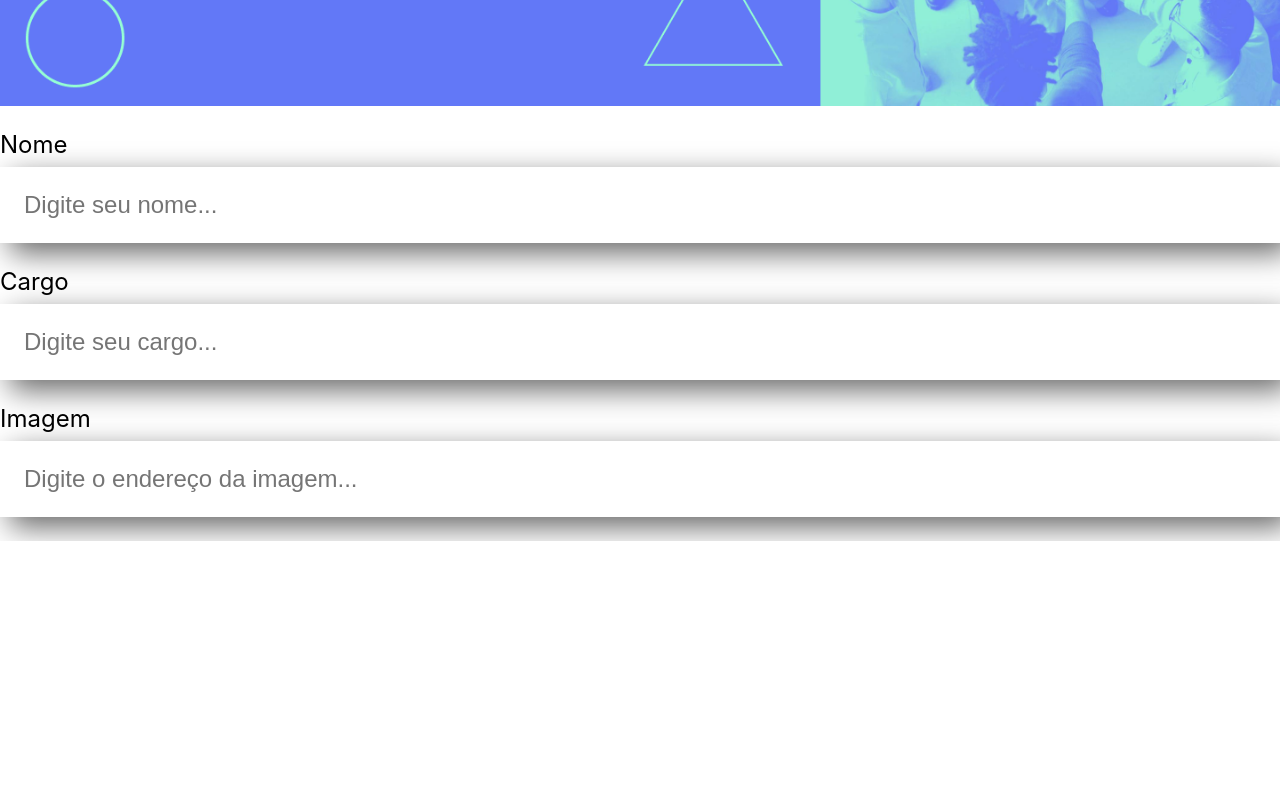
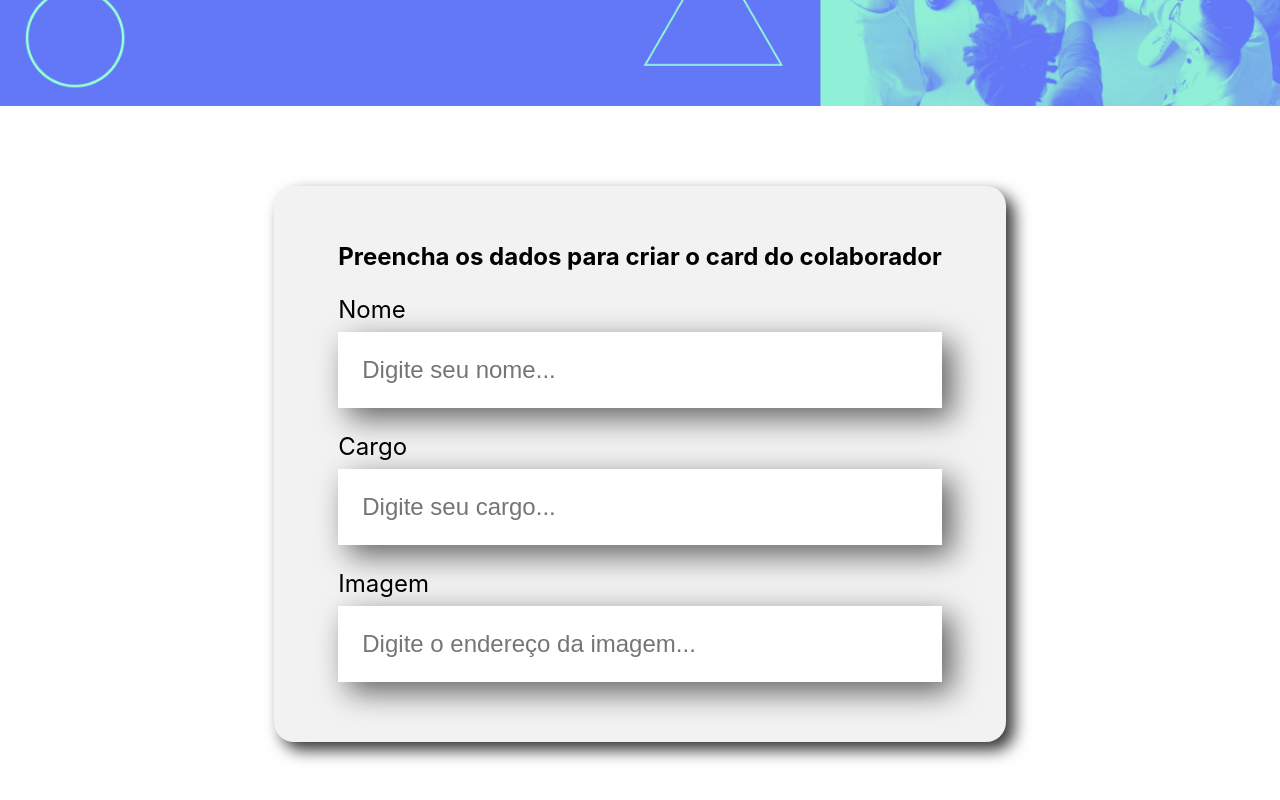
Before and after one commit to renangf4/Estudo-React-Organo, a React (Create React App) app: page / in a window 1280 px wide. Shown: the part 388-1188 px from the top of the page. Before the commit the page ends 929 px from the top, so only its background shows below. Built offline with nearby package versions, Linux system fonts and the light colour scheme.

Commit message:
finalizado componente formulario

```diff
--- a/src/App.js
+++ b/src/App.js
@@ -1,13 +1,11 @@
 import Banner from './components/Banner';
-import CampoTexto from './components/CampoTexto';
+import Formulario from './components/Formulario';
 
 function App() {
   return (
     <div className="App">
       <Banner />
-      <CampoTexto label="Nome" placeholder="Digite seu nome"/>
-      <CampoTexto label="Cargo" placeholder="Digite seu cargo"/>
-      <CampoTexto label="Imagem" placeholder="Digite o endereço da imagem"/>
+      <Formulario />
     </div>
   );
 }
--- /dev/null
+++ b/src/components/Formulario/Formulario.css
@@ -0,0 +1,13 @@
+.formulario {
+    display: flex;
+    justify-content: center;
+    margin: 80px 0;
+}
+
+.formulario form {
+    max-width: 80%;
+    background: #f2f2f2;
+    border-radius: 20px;
+    padding: 36px 64px;
+    box-shadow: 8px 8px 16px rgba(0,0,0,.8);
+}
--- /dev/null
+++ b/src/components/Formulario/index.js
@@ -0,0 +1,17 @@
+import CampoTexto from '../CampoTexto';
+import './Formulario.css';
+
+const Formulario = () => {
+    return (
+        <section className="formulario">
+            <form>
+                <h2>Preencha os dados para criar o card do colaborador</h2>
+                <CampoTexto label="Nome" placeholder="Digite seu nome"/>
+                <CampoTexto label="Cargo" placeholder="Digite seu cargo"/>
+                <CampoTexto label="Imagem" placeholder="Digite o endereço da imagem"/>
+            </form>
+        </section>
+    )
+}
+
+export default Formulario;
```
